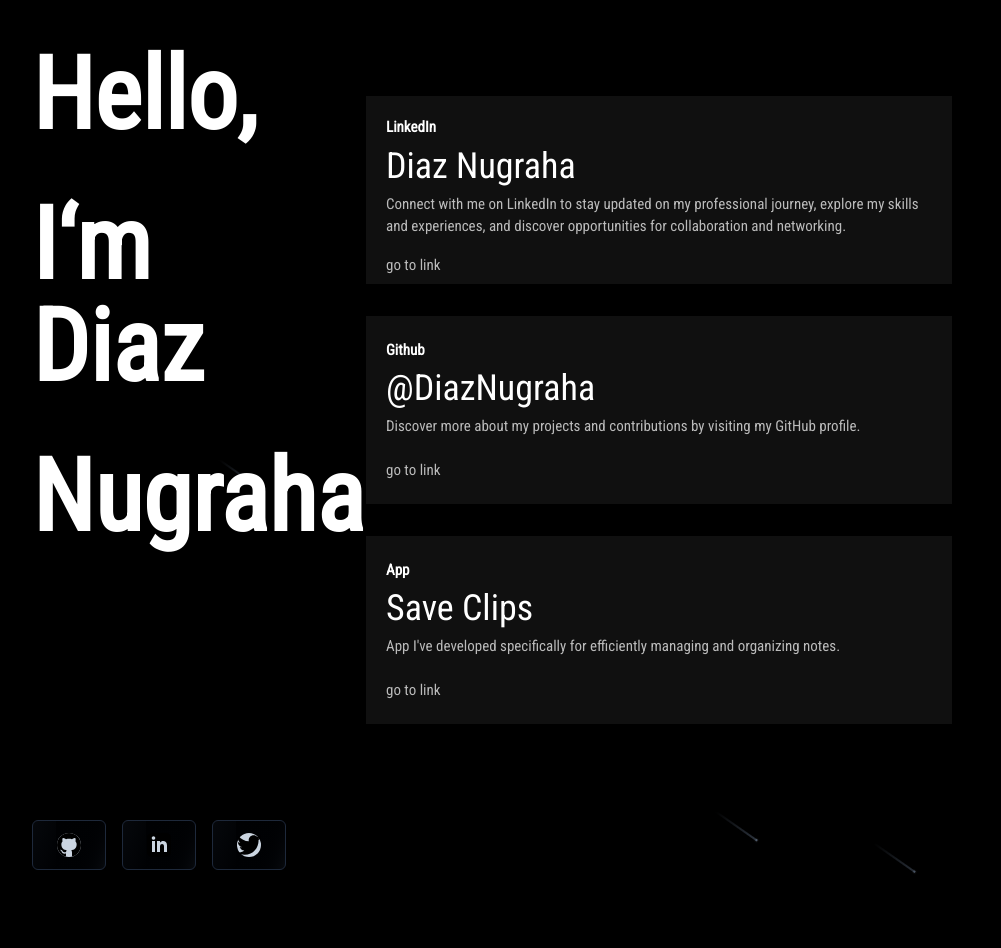
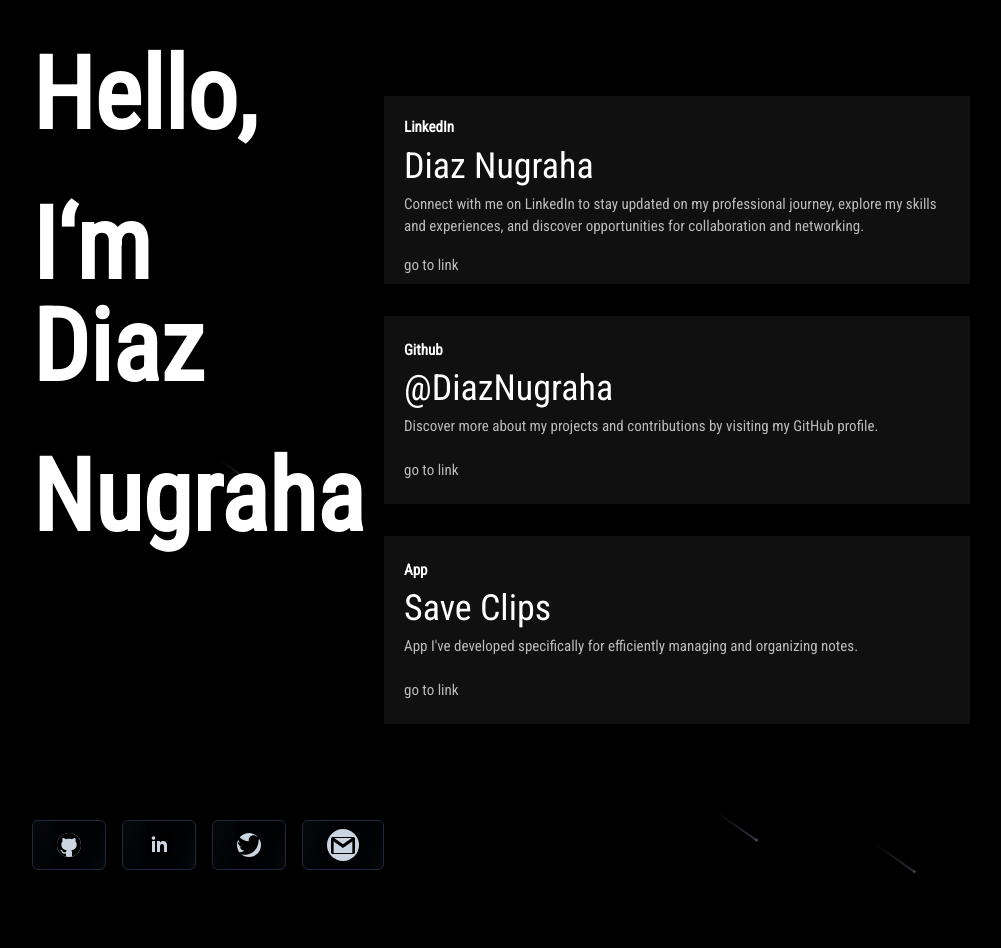
Before and after one commit to DiazNugraha/portofolio, a Next.js app: page /portfolio in a window 1280 px wide. Shown: the top 948 px of the page, without its empty margins (148-1149 px from the left). Built offline with nearby package versions, Linux system fonts and the light colour scheme.

Commit message:
add mail button information

```diff
--- a/src/components/portfolio/banner.tsx
+++ b/src/components/portfolio/banner.tsx
@@ -1,10 +1,10 @@
-import { Meteors } from "../ui/meteors";
 import Card from "../ui/card";
 import { TextGenerateEffect } from "../ui/text-generate-effect.";
 import CardShimmer from "../ui/card-shimmer";
 import GithubIcon from "../ui/icons/github-icon";
 import LinkedinIcon from "../ui/icons/linkedin-icon";
 import TwitterIcon from "../ui/icons/twitter-icon";
+import GmailIcon from "../ui/icons/gmail-icons";
 
 export default function Banner() {
   return (
@@ -53,6 +53,14 @@ function MainScreen() {
                   <TwitterIcon className="" />
                 </a>
               </CardShimmer>
+              <CardShimmer className="p-4 md:p-6 z-10">
+                <a
+                  href="mailto:diaznugraha00@gmail.com"
+                  className="rounded-full bg-slate-300 p-1"
+                >
+                  <GmailIcon className="" />
+                </a>
+              </CardShimmer>
             </div>
           </div>
         </div>
```
